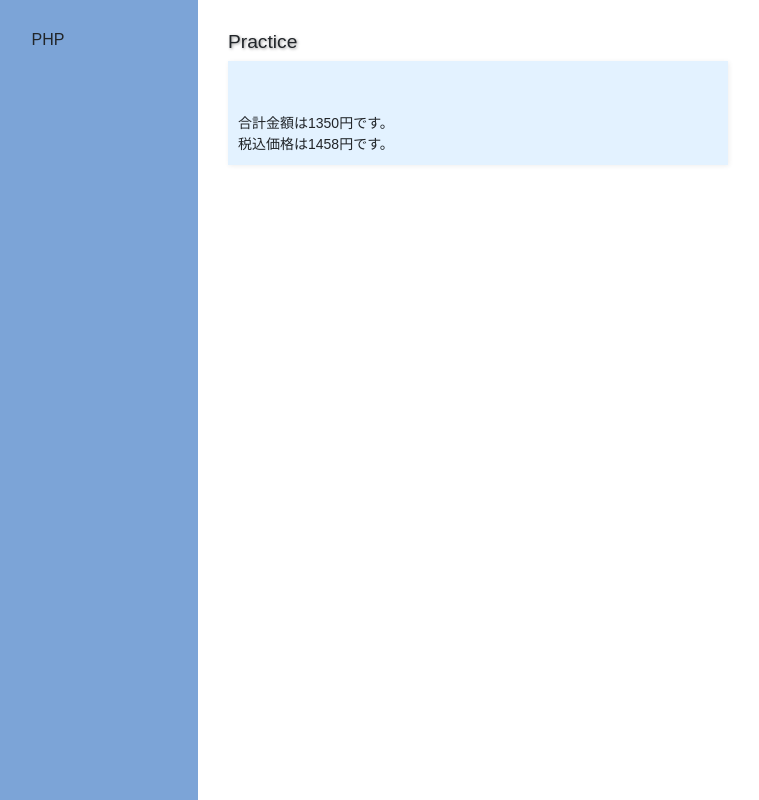
After one commit to HirokiIshimaru/php_study, a PHP site: page /sample05.php in a window 1280 px wide. The commit adds this page. Shown: the whole page, without its empty margins (102-861 px from the left). Run offline with PHP 8.4, Linux system fonts and the light colour scheme.

Commit message:
オブジェクト・変数を勉強した

```diff
--- a/index.php
+++ b/index.php
@@ -18,7 +18,7 @@
 <main>
 <h2>Practice</h2>
 <pre>
-<?php phpinfo(); ?>
+<?php ?>
 </pre>
 </main>
 </body>
--- /dev/null
+++ b/sample05.php
@@ -0,0 +1,30 @@
+<!doctype html>
+<html lang="ja">
+<head>
+<!-- Required meta tags -->
+<meta charset="utf-8">
+<meta name="viewport" content="width=device-width, initial-scale=1, shrink-to-fit=no">
+
+<!-- Bootstrap CSS -->
+<link rel="stylesheet" href="css/style.css">
+
+<title>PHP</title>
+</head>
+<body>
+<header>
+<h1 class="font-weight-normal">PHP</h1>
+</header>
+
+<main>
+<h2>Practice</h2>
+<pre>
+<!-- 変数 -->
+<!-- PHPの変数名は基本小文字アルファベットで書く -->
+<?php $sum = 100+1050+200; ?>
+<?php $tax = 1.08; ?>
+合計金額は<?php print($sum); ?>円です。
+税込価格は<?php print($sum*$tax); ?>円です。
+</pre>
+</main>
+</body>
+</html>
```
Also changed, not shown: sample04.php (added, +30 -0 lines).
